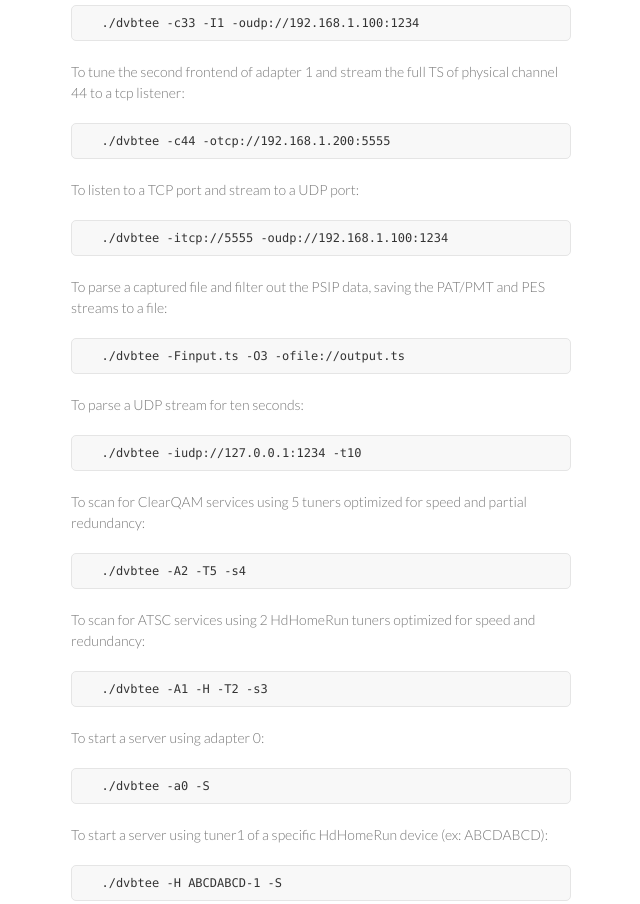
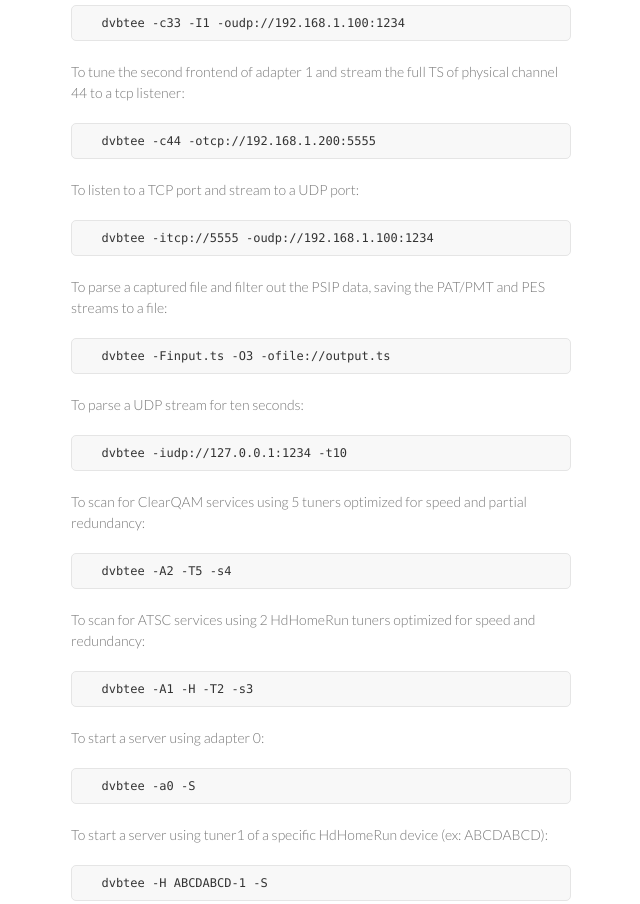
Before and after one commit to mkrufky/libdvbtee, a plain HTML site: page index.html in a window 1280 px wide. Shown: the part 1320-2224 px from the top of the page, without its empty margins (499-1139 px from the left). Drawn offline with Linux system fonts and the light colour scheme.

Commit message:
index.html: replace './dvbtee' with 'dvbtee'
Signed-off-by: Michael Ira Krufky <mkrufky@linuxtv.org>

```diff
--- a/index.html
+++ b/index.html
@@ -93,47 +93,47 @@ and press enter.</p>
 
 <p>To tune to service id 1 of physical channel 33 and stream it to a udp port:</p>
 
-<pre><code>  ./dvbtee -c33 -I1 -oudp://192.168.1.100:1234
+<pre><code>  dvbtee -c33 -I1 -oudp://192.168.1.100:1234
 </code></pre>
 
 <p>To tune the second frontend of adapter 1 and stream the full TS of physical channel 44 to a tcp listener:</p>
 
-<pre><code>  ./dvbtee -c44 -otcp://192.168.1.200:5555
+<pre><code>  dvbtee -c44 -otcp://192.168.1.200:5555
 </code></pre>
 
 <p>To listen to a TCP port and stream to a UDP port:</p>
 
-<pre><code>  ./dvbtee -itcp://5555 -oudp://192.168.1.100:1234
+<pre><code>  dvbtee -itcp://5555 -oudp://192.168.1.100:1234
 </code></pre>
 
 <p>To parse a captured file and filter out the PSIP data, saving the PAT/PMT and PES streams to a file:</p>
 
-<pre><code>  ./dvbtee -Finput.ts -O3 -ofile://output.ts
+<pre><code>  dvbtee -Finput.ts -O3 -ofile://output.ts
 </code></pre>
 
 <p>To parse a UDP stream for ten seconds:</p>
 
-<pre><code>  ./dvbtee -iudp://127.0.0.1:1234 -t10
+<pre><code>  dvbtee -iudp://127.0.0.1:1234 -t10
 </code></pre>
 
 <p>To scan for ClearQAM services using 5 tuners optimized for speed and partial redundancy:</p>
 
-<pre><code>  ./dvbtee -A2 -T5 -s4
+<pre><code>  dvbtee -A2 -T5 -s4
 </code></pre>
 
 <p>To scan for ATSC services using 2 HdHomeRun tuners optimized for speed and redundancy:</p>
 
-<pre><code>  ./dvbtee -A1 -H -T2 -s3
+<pre><code>  dvbtee -A1 -H -T2 -s3
 </code></pre>
 
 <p>To start a server using adapter 0:</p>
 
-<pre><code>  ./dvbtee -a0 -S
+<pre><code>  dvbtee -a0 -S
 </code></pre>
 
 <p>To start a server using tuner1 of a specific HdHomeRun device (ex: ABCDABCD):</p>
 
-<pre><code>  ./dvbtee -H ABCDABCD-1 -S
+<pre><code>  dvbtee -H ABCDABCD-1 -S
 </code></pre>
 
 <h4><a id="server-commands" class="anchor" href="#server-commands" aria-hidden="true"><span class="octicon octicon-link"></span></a>Server commands</h4>
```
